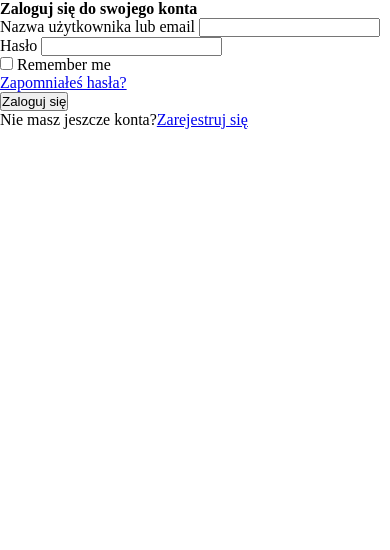
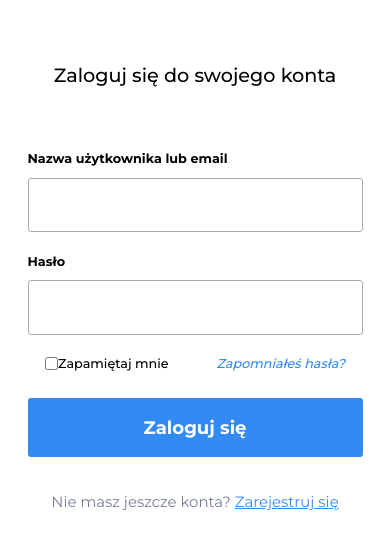
Before and after one commit to brylocode/oBETsity-prototype, a plain HTML site: page index.html in a window 390 px wide. Drawn offline with Linux system fonts and the light colour scheme.

Commit message:
add mobile login panel

```diff
--- a/index.html
+++ b/index.html
@@ -5,6 +5,9 @@
     <meta charset="UTF-8">
     <meta name="viewport" content="width=device-width, initial-scale=1.0">
     <title>Cukrzyca</title>
+    <link
+        href="https://fonts.googleapis.com/css2?family=Montserrat:wght@100;200;300;400;500;600;700;800;900&display=swap"
+        rel="stylesheet">
     <link rel="stylesheet" href="css/style.css">
 </head>
 
@@ -23,13 +26,14 @@
         </div>
         <div class="login__mid">
             <div class="login__remember">
-                <input type="checkbox" value="lsRememberMe" id="rememberMe"> <label for="rememberMe">Remember me</label>
+                <input type="checkbox" id="remember-me">
+                <label for="remember-me">Zapamiętaj mnie</label>
             </div>
             <a href="/" class="login__forgot">Zapomniałeś hasła?</a>
         </div>
         <div class="login__bott">
-            <input type="submit" value="Zaloguj się" class="btn login__sing-in">
-            <p class="login__sing-up">Nie masz jeszcze konta?<a href="#">Zarejestruj się</a></p>
+            <button class="btn login__sing-in-btn">Zaloguj się</button>
+            <p class="login__sing-up">Nie masz jeszcze konta? <a href="#">Zarejestruj się</a></p>
         </div>
     </div>
 </body>
--- /dev/null
+++ b/sass/_buttons.scss
@@ -0,0 +1,13 @@
+.btn {
+    display: inline-block;
+    padding: 1.6rem;
+    border: 1px solid transparent;
+    background: none;
+    font-size: 1.4rem;
+    font-family: inherit;
+    color: #000;
+    text-decoration: none;
+    text-align: center;
+    cursor: pointer;
+    transition: .2s background-color;
+}
--- /dev/null
+++ b/sass/_login.scss
@@ -0,0 +1,131 @@
+// pomyśleć nad bardzo małymi urządzeniami
+// większy font na desktopie
+// sprawdzić jednostki
+//responsywność
+
+.login {
+    position: fixed;
+    top: 0;
+    bottom: 0;
+    left: 0;
+    right: 0;
+    padding: 0 2rem;
+    display: flex;
+    flex-direction: column;
+    align-items: center;
+}
+
+
+
+.login__top {
+    display: flex;
+    flex-direction: column;
+    min-width: 335px;
+}
+
+
+.login__title {
+    font-size: 1.8rem;
+    text-align: center;
+    line-height: 2.2rem;
+    font-weight: 500;
+    margin-top: 6rem;
+    margin-bottom: 6rem;
+}
+
+.login__username,
+.login__password {
+    display: flex;
+    flex-direction: column;
+    max-width: 335px;
+    margin-bottom: 2rem;
+
+    label {
+        font-style: normal;
+        font-weight: bold;
+        font-size: 1.2rem;
+        line-height: 1.5rem;
+        margin-bottom: 1rem;
+        cursor: pointer;
+    }
+
+    input {
+        padding: 1.2rem 1.5rem;
+        font-style: normal;
+        font-weight: 500;
+        font-size: 1.4rem;
+        line-height: 2.5rem;
+        font-family: inherit;
+        display: block;
+        border: 1px solid #aaa;
+        border-radius: 3px;
+
+        &:focus {
+            box-shadow: 19px 13px 28px rgba(30, 26, 80, 0.1);
+            border: 2px solid #328BF3;
+            outline: none;
+        }
+    }
+}
+
+.login__mid {
+    display: flex;
+    flex-wrap: wrap;
+    justify-content: space-between;
+    max-width: 335px;
+    font-size: 1.2rem;
+    line-height: 15px;
+    font-weight: 500;
+    margin-bottom: 2.5rem;
+    min-width: 300px;
+}
+
+.login__remember {
+    display: flex;
+    align-items: center;
+}
+
+.login__forgot {
+    font-style: italic;
+    color: #328BF3;
+    text-decoration: none;
+
+    &:hover {
+        text-decoration: underline;
+    }
+}
+
+.login__bott {
+    display: flex;
+    flex-direction: column;
+    align-items: center;
+}
+
+.login__sing-in-btn {
+    width: 335px;
+    background-color: #328BF3;
+    color: white;
+    border-radius: 3px;
+    font-weight: 700;
+    font-size: 1.7rem;
+    margin-bottom: 3rem;
+
+    &:hover {
+        background-color: darken($color: #328BF3, $amount: 5);
+    }
+
+    &:focus {
+        outline: 3px darken($color: #328BF3, $amount: 3);
+    }
+
+}
+
+.login__sing-up {
+    font-size: 1.4rem;
+    line-height: 2.5rem;
+    color: #767E96;
+
+    a {
+        color: #328BF3;
+    }
+}
--- a/sass/_reset.scss
+++ b/sass/_reset.scss
@@ -3,3 +3,11 @@
     margin: 0;
     box-sizing: border-box;
 }
+
+html {
+    font-size: 66.66%;
+}
+
+body {
+    font-family: $font-family;
+}
--- /dev/null
+++ b/sass/_variables.scss
@@ -0,0 +1,2 @@
+$font-family: 'Montserrat',
+sans-serif;
--- a/sass/style.scss
+++ b/sass/style.scss
@@ -1 +1,4 @@
+@import 'variables';
 @import 'reset';
+@import 'buttons';
+@import 'login';
```
Also changed, not shown: css/style.css, 1 other file.
